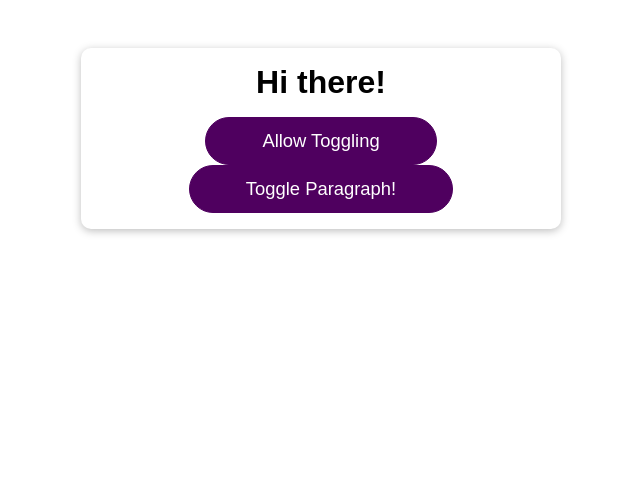
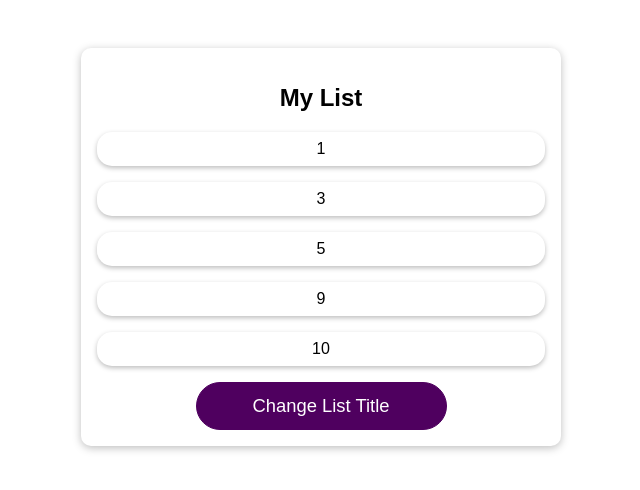
Before and after one commit to YukikoNoda/udemy_react, a React (Create React App) app in the folder code/: page / in a window 1280 px wide. Shown: the top 490 px of the page, without its empty margins (319-959 px from the left). Built offline with nearby package versions, Linux system fonts and the light colour scheme.

Commit message:
create DemoList component

```diff
--- a/code/src/App.js
+++ b/code/src/App.js
@@ -1,31 +1,20 @@
 import React, { useState, useCallback } from 'react';
 
+import './App.css';
+import DemoList from './components/Demo/DemoList';
 import Button from './components/UI/Button/Button';
-import DemoOutput from './components/Demo/DemoOutput';
-import './App.css';
 
 function App() {
-  const [showParagraph, setShowParagraph] = useState(false);
-  const [allowToggle, setAllowToggle] = useState(false);
+  const [listTitle, setListTitle] = useState('My List');
 
-  console.log('APP RUNNING');
-
-  const toggleParagraphHandler = useCallback(() => {
-    if (allowToggle) {
-      setShowParagraph((prevShowParagraph) => !prevShowParagraph);
-    }
-  }, [allowToggle]);
-
-  const allowToggleHandler = () => {
-    setAllowToggle(true);
-  };
+  const changeTitleHandler = useCallback(() => {
+    setListTitle('New Title');
+  }, []);
 
   return (
     <div className="app">
-      <h1>Hi there!</h1>
-      <DemoOutput show={showParagraph} />
-      <Button onClick={allowToggleHandler}>Allow Toggling</Button>
-      <Button onClick={toggleParagraphHandler}>Toggle Paragraph!</Button>
+      <DemoList title={listTitle} items={[5, 3, 1, 10, 9]} />
+      <Button onClick={changeTitleHandler}>Change List Title</Button>
     </div>
   );
 }
--- /dev/null
+++ b/code/src/components/Demo/DemoList.js
@@ -0,0 +1,20 @@
+import React from 'react';
+
+import classes from './DemoList.module.css';
+
+const DemoList = (props) => {
+  const sortedList = props.items.sort((a, b) => a - b);
+
+  return (
+    <div className={classes.list}>
+      <h2>{props.title}</h2>
+      <ul>
+        {sortedList.map((item) => (
+          <li key={item}>{item}</li>
+        ))}
+      </ul>
+    </div>
+  );
+};
+
+export default DemoList;
--- /dev/null
+++ b/code/src/components/Demo/DemoList.module.css
@@ -0,0 +1,12 @@
+.list ul {
+  list-style: none;
+  margin: 0;
+  padding: 0;
+}
+
+.list li {
+  margin: 1rem 0;
+  padding: 0.5rem;
+  box-shadow: 0 2px 5px rgba(0, 0, 0, 0.26);
+  border-radius: 15px;
+}
--- a/code/src/components/Demo/DemoOutput.js
+++ /dev/null
@@ -1,10 +0,0 @@
-import React from 'react';
-
-import MyParagraph from './MyParagraph';
-
-const DemoOutput = (props) => {
-  console.log('DemoOutput RUNNING');
-  return <MyParagraph>{props.show ? 'This is new!' : ''}</MyParagraph>;
-};
-
-export default React.memo(DemoOutput);
--- a/code/src/components/Demo/MyParagraph.js
+++ /dev/null
@@ -1,8 +0,0 @@
-import React from 'react';
-
-const MyParagraph = (props) => {
-  console.log('MyParagraph RUNNING');
-  return <p>{props.children}</p>;
-};
-
-export default MyParagraph;
```
